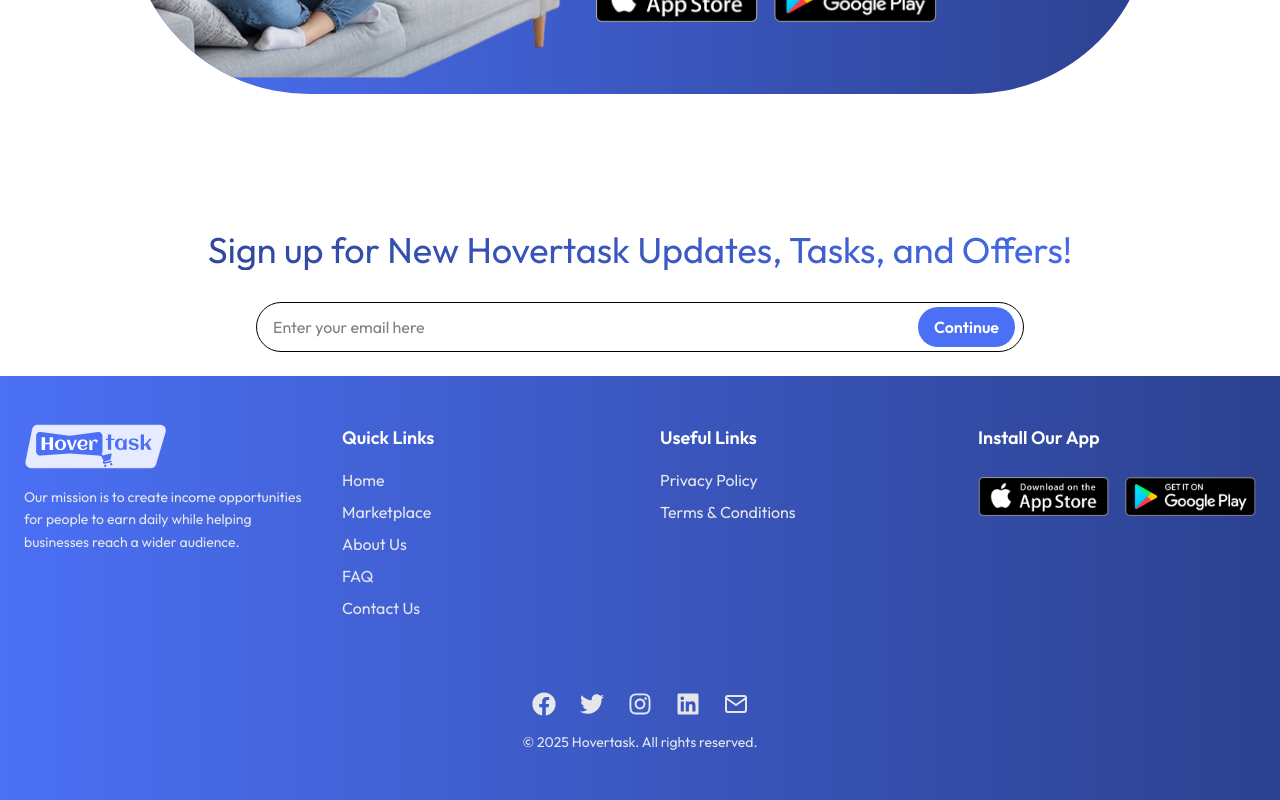
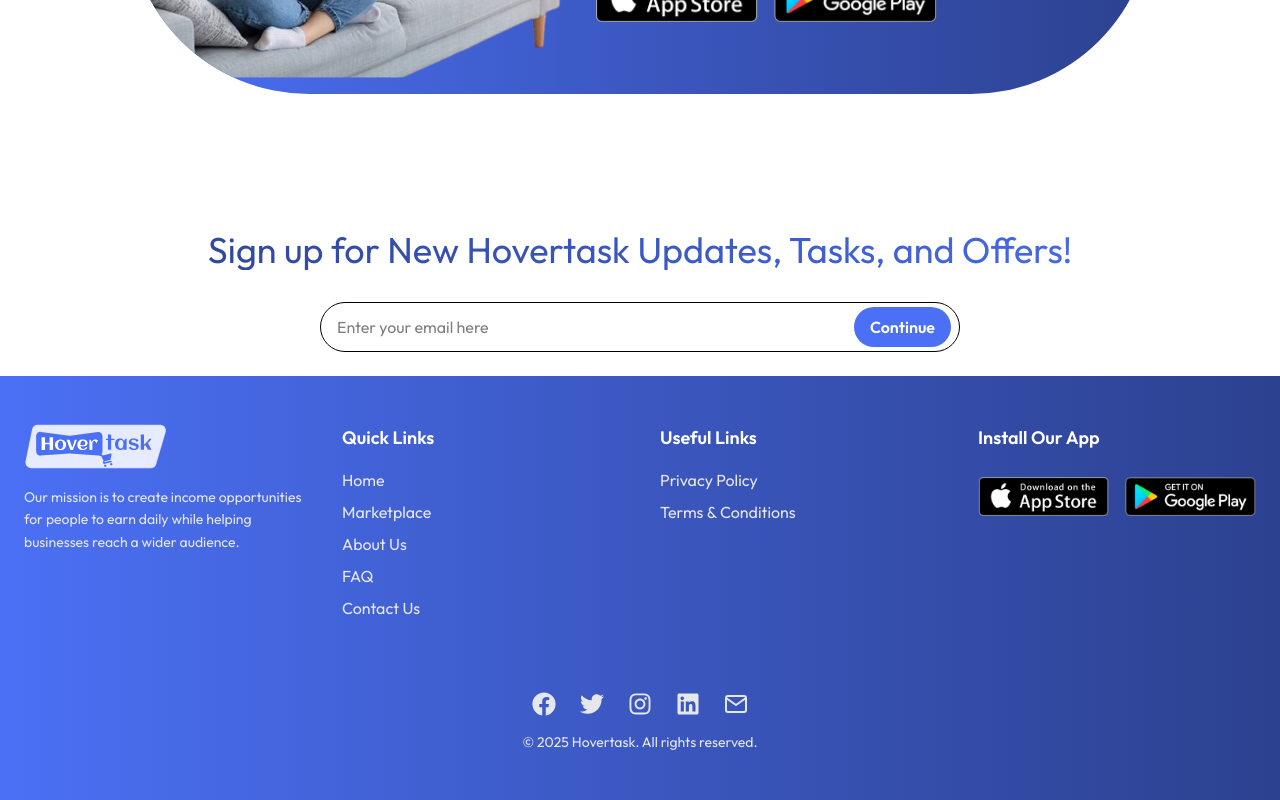
Before and after one commit to Bithaventechnologies/Hovertask, a React (Vite) app: page / in a window 1280 px wide. Shown: the part 4220-5020 px from the top of the page. Built offline with nearby package versions, Linux system fonts and the light colour scheme.

Commit message:
Update Newsletter component to adjust form width for better responsiveness

```diff
--- a/src/pages/index/components/NewsLetter.tsx
+++ b/src/pages/index/components/NewsLetter.tsx
@@ -16,7 +16,7 @@
 
             <form
                 onSubmit={handleSubmit}
-                className="flex max-w-screen-md mx-auto border rounded-full py-1 px-4 pr-2 border-black gap-2 items-center"
+                className="flex max-w-screen-sm mx-auto border rounded-full py-1 px-4 pr-2 border-black gap-2 items-center"
             >
                 <input
                     type="email"
```
